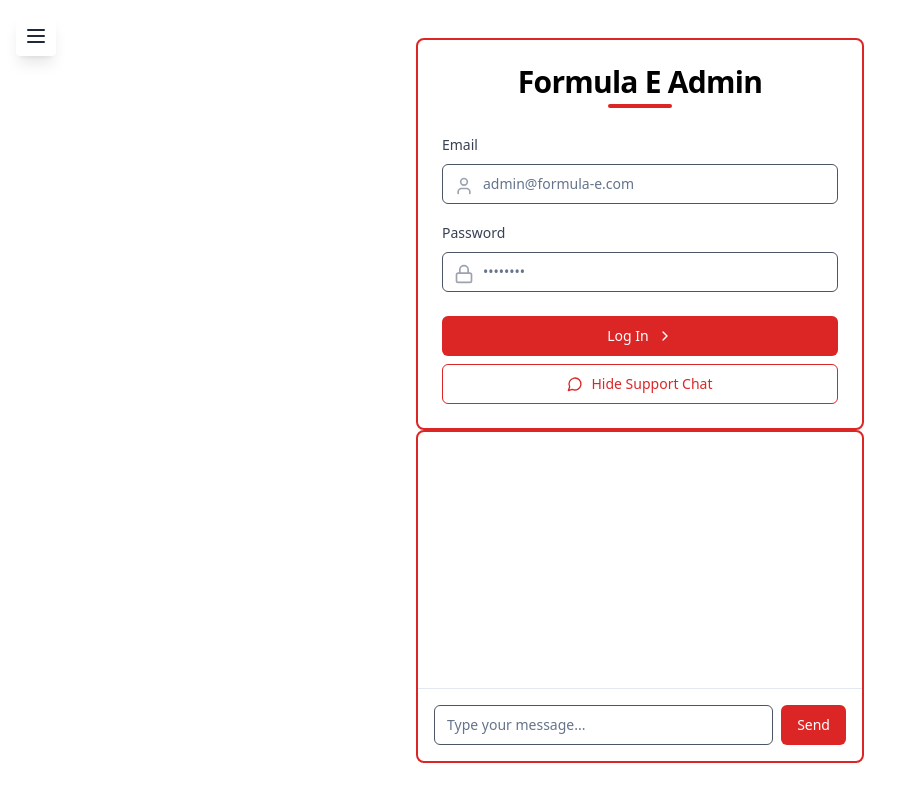
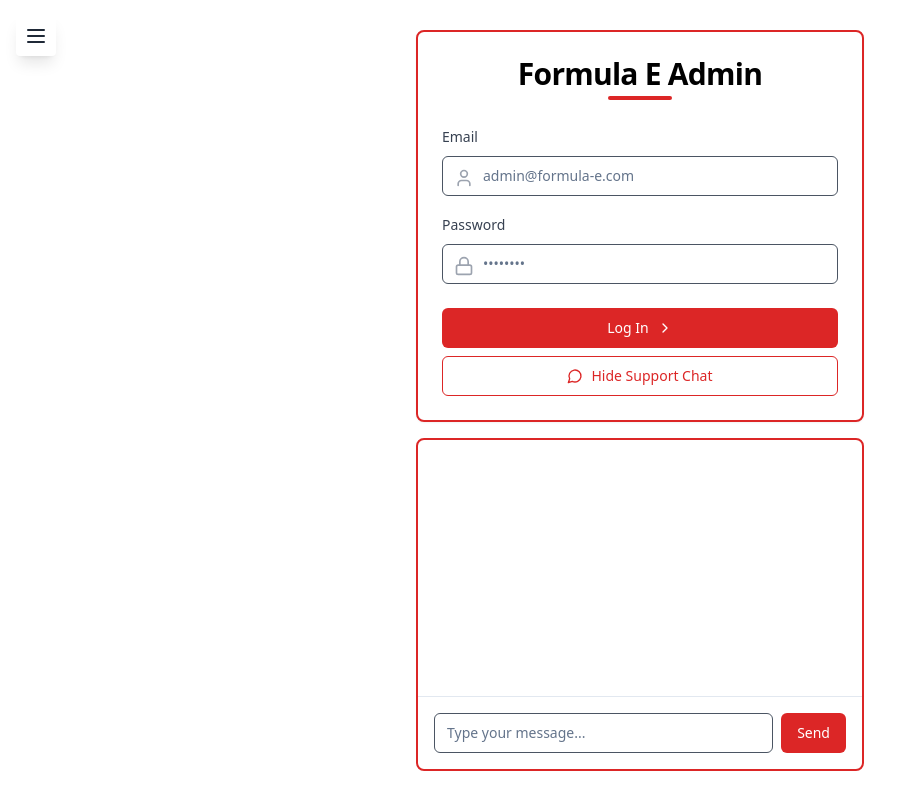
Before and after one commit to mahindraracing/web-dev-sprint-2, a React (Vite) app: page /admin in a window 1280 px wide. Both pictures are taken after a click on the button "Need Help? Open Support Chat". Shown: the whole page, without its empty margins (0-907 px from the left). Built offline with nearby package versions, Linux system fonts and the light colour scheme.

Commit message:
Chatbot - Spacing

```diff
--- a/src/screens/Admin/ChatBot.jsx
+++ b/src/screens/Admin/ChatBot.jsx
@@ -94,7 +94,7 @@
   };
 
   return (
-    <div className="w-full max-w-md bg-white-800 border-red-600 border-2 rounded-lg overflow-hidden">
+    <div className="w-full max-w-md bg-white-800 border-red-600 border-2 rounded-lg overflow-hidden mt-4">
       <ScrollArea className="h-64 p-4" ref={scrollAreaRef}>
         {messages.map((msg, index) => (
           <div key={index} className={`mb-2 ${msg.isUser ? 'text-right' : 'text-left'}`}>
```
